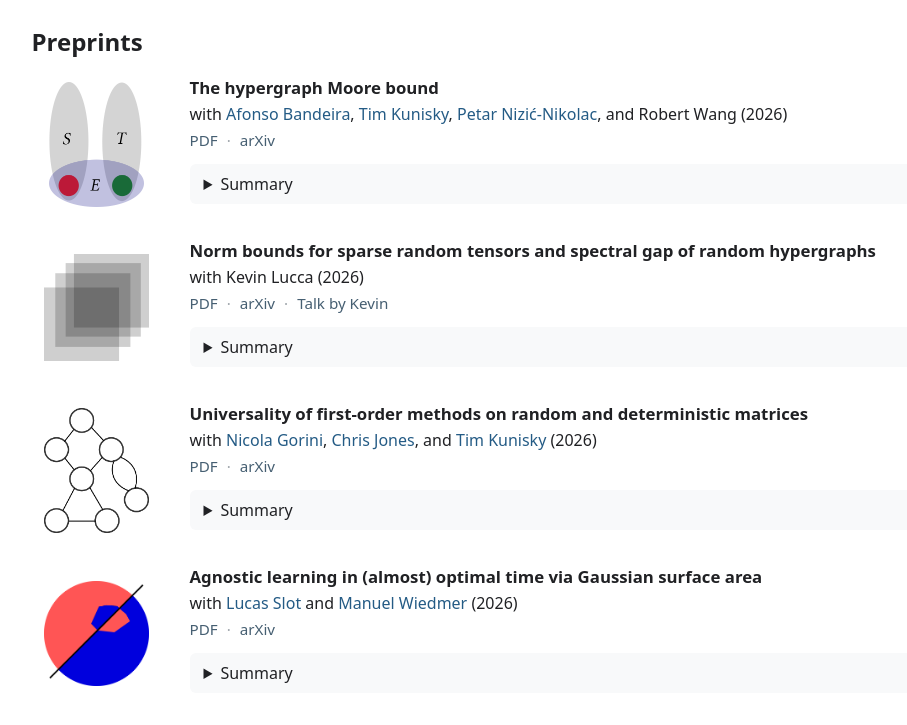
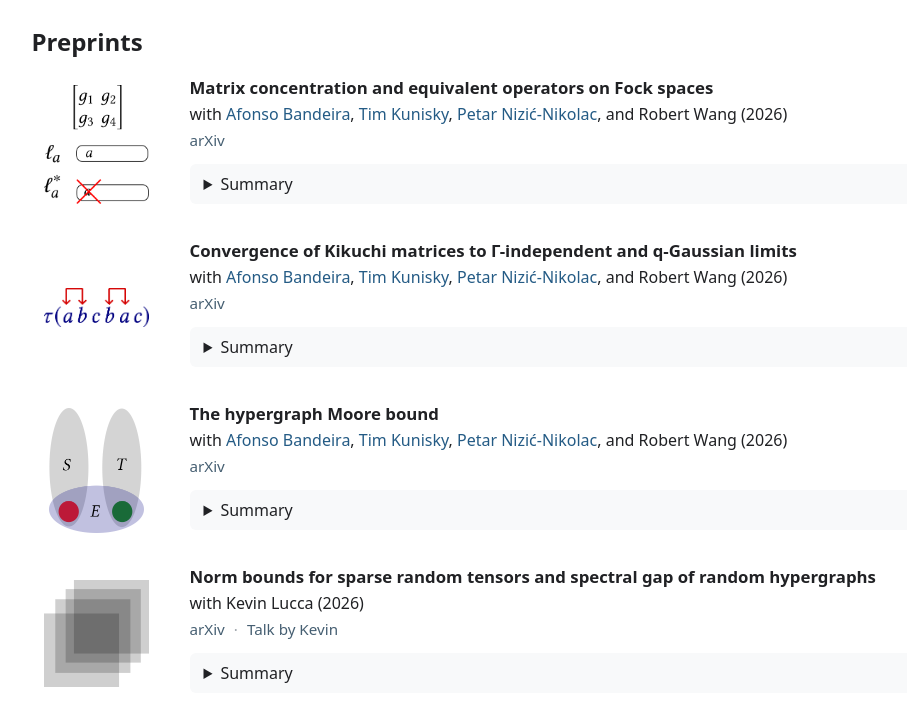
Before and after one commit to lucaspesenti/lucaspesenti.github.io, a plain HTML site: page index.html in a window 1280 px wide. Shown: the part 485-1210 px from the top of the page, without its empty margins (123-1030 px from the left). Drawn offline with Linux system fonts and the light colour scheme.

Commit message:
Add two new papers

```diff
--- a/index.html
+++ b/index.html
@@ -74,6 +74,85 @@
 
             <article class="paper">
                 <div class="thumbnail">
+                    <img src="fock.png"
+                         alt="Fock illustration"
+                         width=""
+                         height="">
+                </div>
+
+                <div class="paper-entry">
+                    <h3 class="paper-title">
+                        <a href="fock.pdf">Matrix concentration and equivalent operators on Fock spaces</a>
+                    </h3>
+
+                    <p class="paper-authors">
+                        with
+                        <a href="https://people.math.ethz.ch/~abandeira/">Afonso Bandeira</a>,
+                        <a href="https://www.kunisky.com/">Tim Kunisky</a>,
+                        <a href="https://pnizicnikolac.github.io/">Petar Nizić-Nikolac</a>,
+                        and Robert Wang (2026)
+                    </p>
+
+                    <div class="paper-links">
+                        <a href="https://arxiv.org/abs/2610.01982v1">arXiv</a>
+                    </div>
+
+                    <details class="paper-description">
+                        <summary>Summary</summary>
+                        <p>
+						We introduce a simple and general approach to matrix concentration inequalities
+						by representing random matrices with deterministic infinite-dimensional
+						operators. Among other applications, we obtain a more conceptual
+						and quantitatively sharper version of the intrinsic freeness
+						phenomenon of Bandeira, Boedihardjo, and van Handel (2023).
+                        </p>
+                    </details>
+                </div>
+            </article>
+
+
+
+            <article class="paper">
+                <div class="thumbnail">
+                    <img src="gamma.png"
+                         alt="Gamma independence illustration"
+                         width="37"
+                         height="131">
+                </div>
+
+                <div class="paper-entry">
+                    <h3 class="paper-title">
+                        <a href="gamma.pdf">Convergence of Kikuchi matrices to Γ-independent and q-Gaussian limits</a>
+                    </h3>
+
+                    <p class="paper-authors">
+                        with
+                        <a href="https://people.math.ethz.ch/~abandeira/">Afonso Bandeira</a>,
+                        <a href="https://www.kunisky.com/">Tim Kunisky</a>,
+                        <a href="https://pnizicnikolac.github.io/">Petar Nizić-Nikolac</a>,
+                        and Robert Wang (2026)
+                    </p>
+
+                    <div class="paper-links">
+                        <a href="https://arxiv.org/abs/2610.02008">arXiv</a>
+                    </div>
+
+                    <details class="paper-description">
+                        <summary>Summary</summary>
+                        <p>
+							We identify the limiting object associated with the dense
+							random Kikuchi matrices arising in the analysis of algorithms
+							for tensor PCA. This determines their asymptotic spectral distribution
+							and yields improved bounds on their spectral norm.
+                        </p>
+                    </details>
+                </div>
+            </article>
+
+
+
+            <article class="paper">
+                <div class="thumbnail">
                     <img src="kikuchi.png"
                          alt="Kikuchi matrix illustration"
                          width="100"
@@ -94,7 +173,6 @@
                     </p>
 
                     <div class="paper-links">
-                        <a href="moore.pdf">PDF</a>
                         <a href="https://arxiv.org/abs/2607.14068">arXiv</a>
                     </div>
 
@@ -130,7 +208,6 @@
                     <p class="paper-authors">with Kevin Lucca (2026)</p>
 
                     <div class="paper-links">
-                        <a href="tensor.pdf">PDF</a>
                         <a href="https://arxiv.org/abs/2607.07308">arXiv</a>
 						<a href="https://youtu.be/FAtqEVFXAu8">Talk by Kevin</a>
                     </div>
@@ -172,7 +249,6 @@
                     </p>
 
                     <div class="paper-links">
-                        <a href="universality.pdf">PDF</a>
                         <a href="https://arxiv.org/abs/2604.11729">arXiv</a>
                     </div>
 
@@ -213,7 +289,6 @@
                     </p>
 
                     <div class="paper-links">
-                        <a href="agnostic.pdf">PDF</a>
                         <a href="https://arxiv.org/abs/2603.06027">arXiv</a>
                     </div>
 
@@ -252,7 +327,6 @@
                     </p>
 
                     <div class="paper-links">
-                        <a href="diagrams.pdf">PDF</a>
                         <a href="https://arxiv.org/abs/2404.07881">arXiv</a>
                         <a href="Slides_ETH.pdf">ETH seminar slides</a>
                         <a href="Poster_Roccella.pdf">Poster</a>
@@ -298,7 +372,6 @@
                     </p>
 
 					<div class="paper-links">
-                        <a href="cubics.pdf">PDF</a>
                         <a href="https://arxiv.org/abs/2310.00393">arXiv</a>
                         <a href="Slides_SODA_2024.pdf">SODA slides</a>
                         <a href="Slides_TCC.pdf">TCC workshop slides</a>
@@ -343,10 +416,10 @@
                     </p>
 
                     <div class="paper-links">
-                        <a href="discrepancy.pdf">PDF</a>
                         <a href="https://arxiv.org/abs/2211.05509">arXiv</a>
                         <a href="Slides_SODA_2023.pdf">SODA slides</a>
                         <a href="Slides_UPenn.pdf">UPenn seminar slides</a>
+						<a href="https://www.youtube.com/watch?v=Rb0vhnNWLwM">Talk by Adrian</a>
                     </div>
 
                     <p class="paper-venue">
```
Also changed, not shown: fock.png (added), gamma.png (added), 3 other files.
